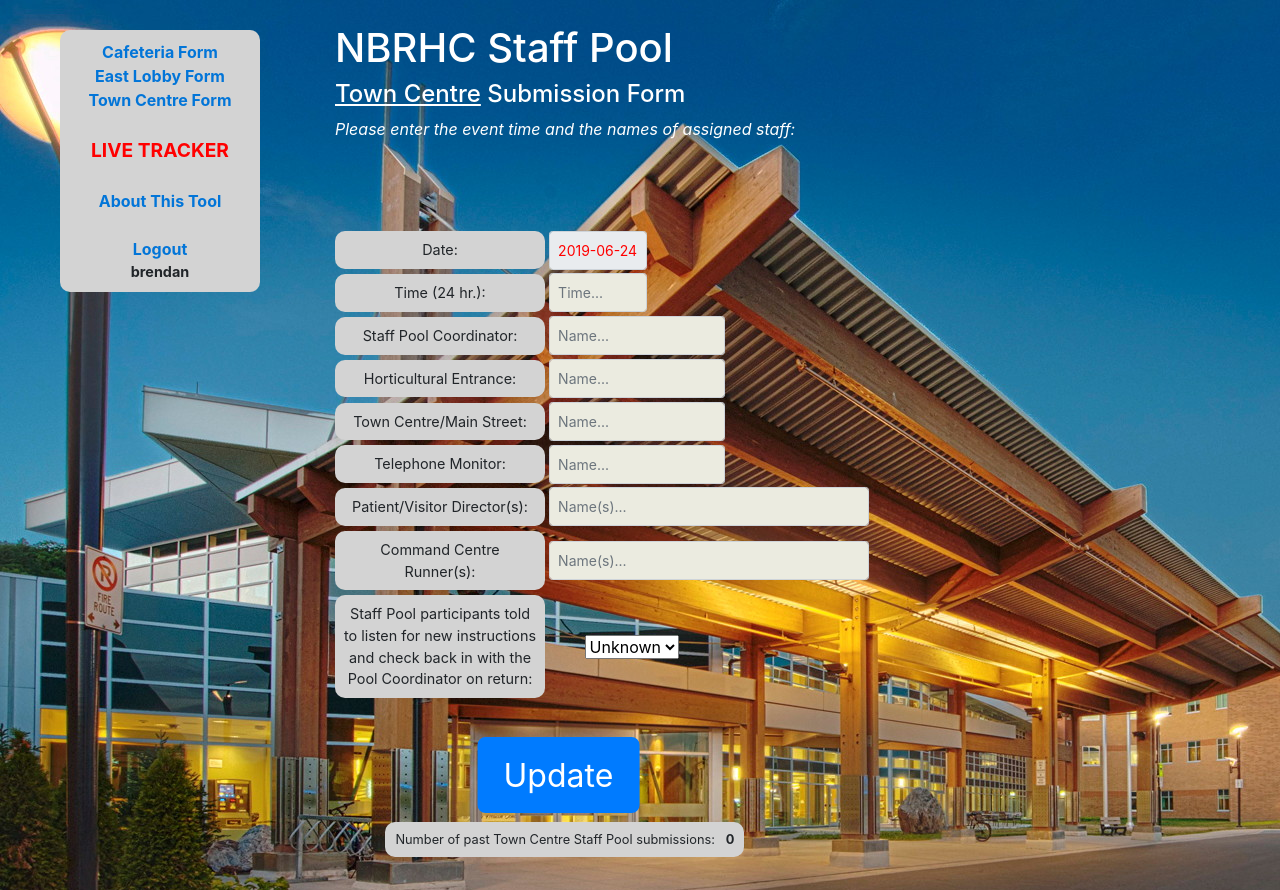
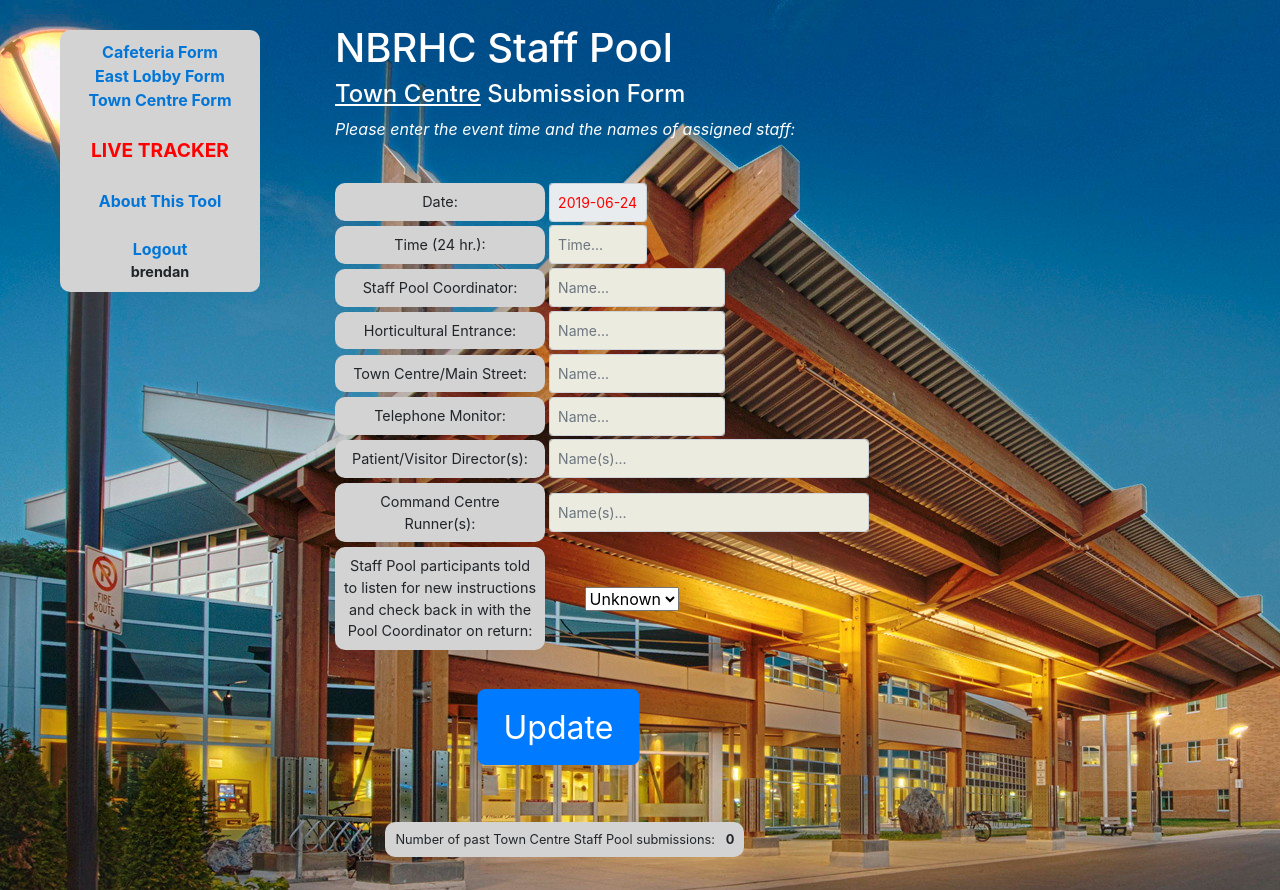
Before and after one commit to brendandagys/staffpool, a Django app: page /Home/TownCentre/ in a window 1280 px wide. Run offline with Django 3.2, Linux system fonts and the light colour scheme; a user stored in the database is signed in; data that the repository does not hold is empty; some libraries are stand-ins or nearby versions.

Commit message:
Centre nav

```diff
--- a/catalog/static/css/styles.css
+++ b/catalog/static/css/styles.css
@@ -172,7 +172,6 @@
 
 .main_div {
     position: relative;
-    top: 3rem;
     left: -1rem;
 }
 
```
